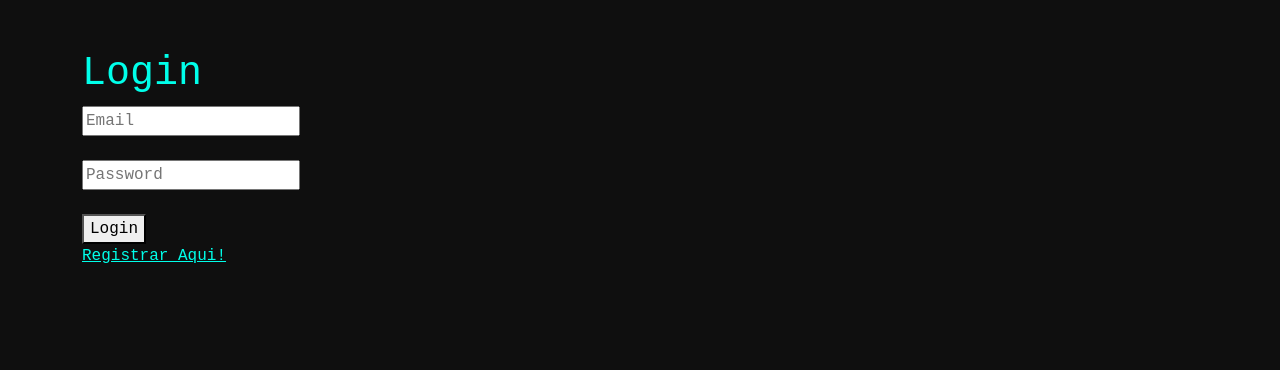
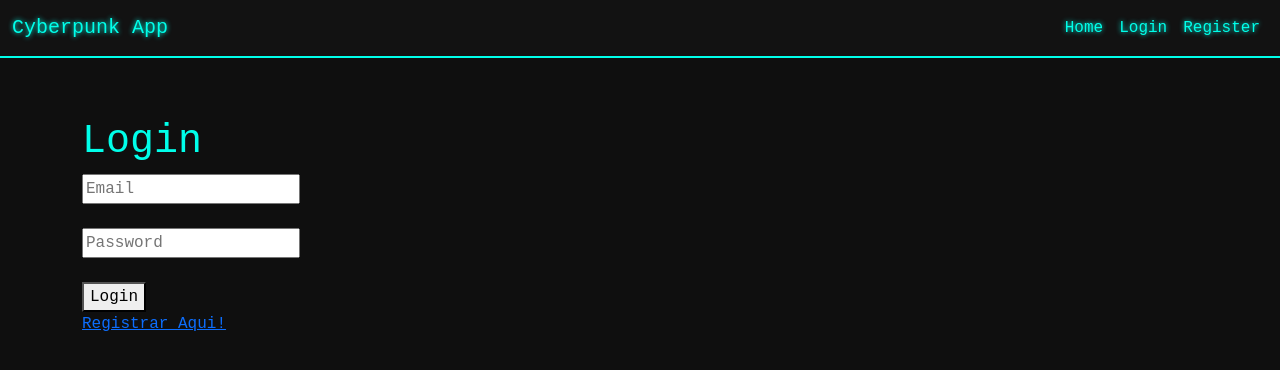
Before and after one commit to rdralves/.app, a Flask app: page /auth_user/login in a window 1280 px wide. Shown: the top 370 px of the page. Run offline with Flask 3, Linux system fonts and the light colour scheme.

Commit message:
feature styles: Melhorando os templates e adicionando verificação de login

```diff
--- a/app/templates/base.html
+++ b/app/templates/base.html
@@ -17,18 +17,25 @@
             font-family: 'Courier New', monospace;
         }
 
-        a,
-        .btn {
-            color: #00ffea;
+        .navbar {
+            background-color: #121212;
+            border-bottom: 2px solid #00ffea;
         }
 
-        .btn:hover {
+        .navbar-brand,
+        .nav-link {
+            color: #00ffea !important;
+            text-shadow: 0 0 5px #00ffea;
+        }
+
+        .nav-link:hover {
+            color: #0f0f0f !important;
             background-color: #00ffea;
-            color: #0f0f0f;
+            border-radius: 5px;
         }
 
         .container {
-            margin-top: 50px;
+            margin-top: 60px;
         }
 
         .neon-border {
@@ -37,13 +44,56 @@
             border-radius: 10px;
             box-shadow: 0 0 10px #00ffea;
         }
+
+        .btn-outline-info {
+            border-color: #00ffea;
+            color: #00ffea;
+        }
+
+        .btn-outline-info:hover {
+            background-color: #00ffea;
+            color: #0f0f0f;
+        }
     </style>
 </head>
 
 <body>
+
+    <nav class="navbar navbar-expand-lg">
+        <div class="container-fluid">
+            <a class="navbar-brand" href="{{ url_for('bp_main.index') }}">Cyberpunk App</a>
+            <button class="navbar-toggler" type="button" data-bs-toggle="collapse" data-bs-target="#navbarNav"
+                aria-controls="navbarNav" aria-expanded="false" aria-label="Toggle navigation">
+                <span class="navbar-toggler-icon" style="filter: invert(1);"></span>
+            </button>
+            <div class="collapse navbar-collapse" id="navbarNav">
+                <ul class="navbar-nav ms-auto">
+                    <li class="nav-item">
+                        <a class="nav-link" href="{{ url_for('bp_main.index') }}">Home</a>
+                    </li>
+                    {% if current_user.is_authenticated %}
+                    <li class="nav-item">
+                        <a class="nav-link" href="{{ url_for('bp_user.logout') }}">Logout</a>
+                    </li>
+                    {% else %}
+                    <li class="nav-item">
+                        <a class="nav-link" href="{{ url_for('bp_user.login') }}">Login</a>
+                    </li>
+                    <li class="nav-item">
+                        <a class="nav-link" href="{{ url_for('bp_user.register') }}">Register</a>
+                    </li>
+                    {% endif %}
+                </ul>
+            </div>
+        </div>
+    </nav>
+
     <div class="container">
         {% block content %}{% endblock %}
     </div>
+
+    <!-- Bootstrap JS -->
+    <script src="https://cdn.jsdelivr.net/npm/bootstrap@5.3.2/dist/js/bootstrap.bundle.min.js"></script>
 </body>
 
 </html>
```
